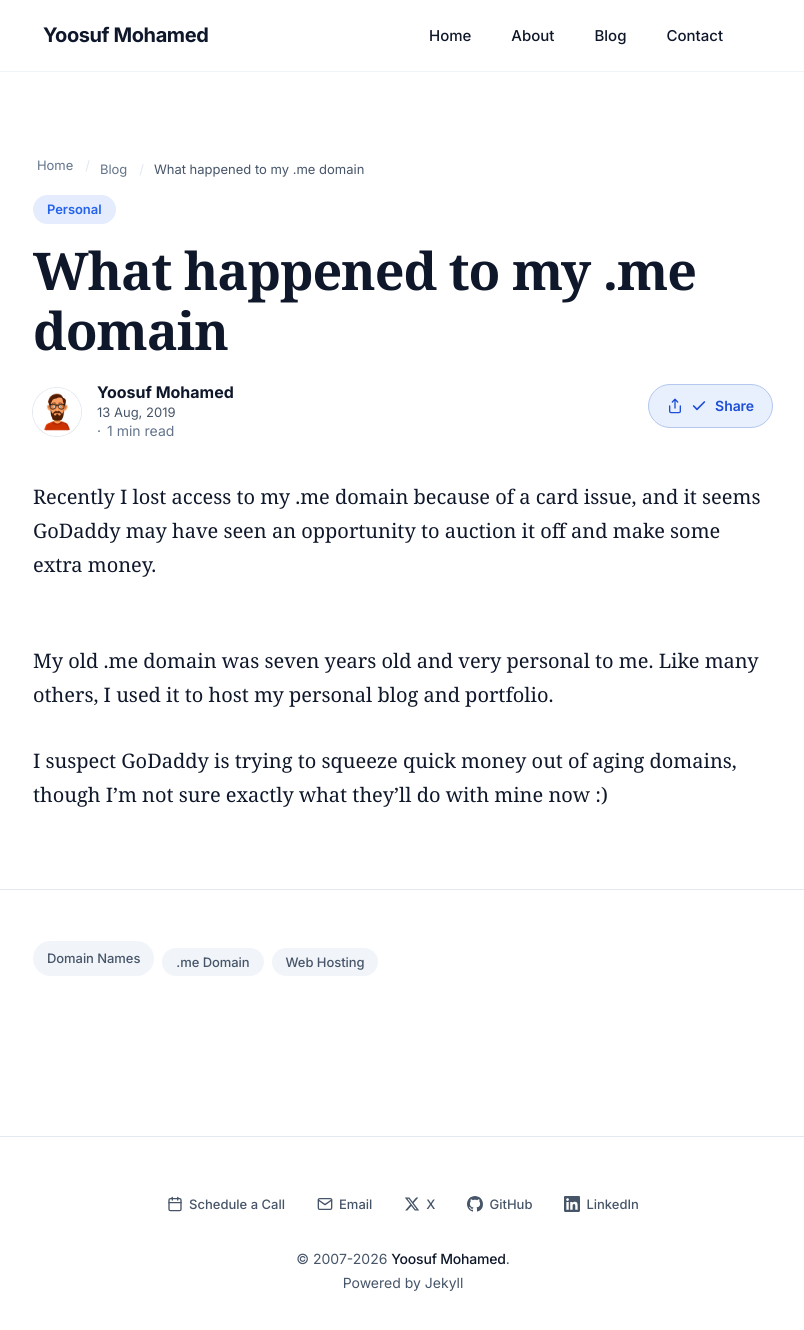
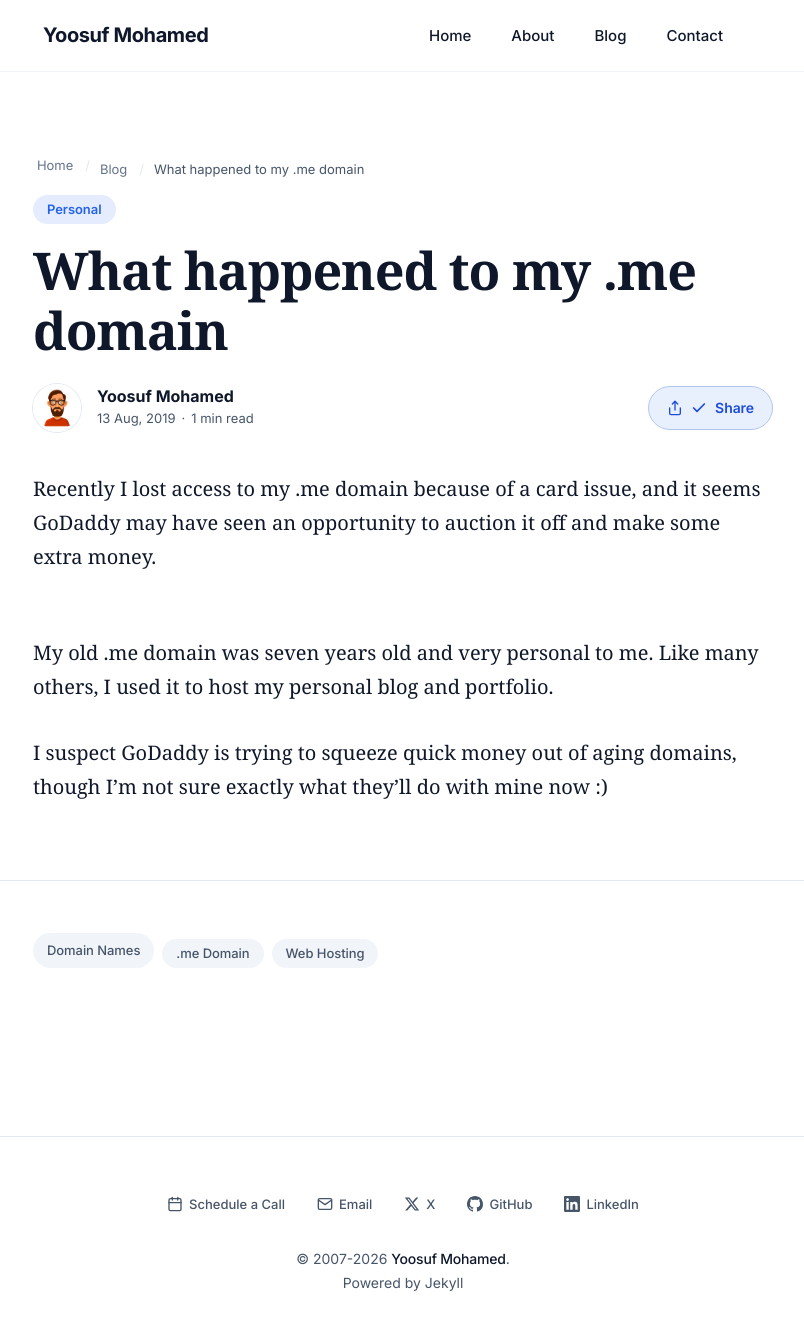
Before and after one commit to yoosuf/yoosuf.github.io, a Jekyll site: the page built from _posts/2019-08-13-what-happend-to-my-dot-me-domain.md, in a window 1280 px wide and 1343 px high. Shown: the top 1330 px of the window, without its empty margins (237-1041 px from the left). Built offline with Jekyll 4.4.1, drawn with Linux system fonts in a browser that asks for light colours.

Commit message:
Fix article byline meta alignment

```diff
--- a/_layouts/post.html
+++ b/_layouts/post.html
@@ -36,6 +36,7 @@ layout: default
           </span>
           {% endif %}
 
+          <div class="byline-meta-details">
             <time
               class="byline-meta-date"
               datetime="{{ page.date | date_to_xmlschema }}"
@@ -48,6 +49,7 @@ layout: default
             <span class="byline-meta-reading">
               {% include reading-time.html content=page.content %}
             </span>
+          </div>
         </div>
       </div>
       <button
--- a/_sass/_article.scss
+++ b/_sass/_article.scss
@@ -534,7 +534,7 @@ iframe.instagram-media {
 }
 .article-share {
 	flex-shrink: 0;
-	align-self: flex-start;
+	align-self: center;
 	display: inline-flex;
 	align-items: center;
 	justify-content: center;
@@ -633,6 +633,16 @@ iframe.instagram-media {
 		margin: 0 2px;
 	}
 }
+.byline-meta-details {
+	display: flex;
+	align-items: center;
+	flex-wrap: wrap;
+	gap: 6px;
+	margin-top: 2px;
+	font-size: 1.3rem;
+	line-height: 1.4;
+	color: var(--color-midgrey);
+}
 .byline-meta-reading {
 	display: inline-flex;
 	align-items: center;
@@ -684,11 +694,9 @@ iframe.instagram-media {
 	}
 }
 .byline-meta-date {
-	display: block;
-	margin-top: 2px;
 	font-size: 1.3rem;
 	font-weight: 400;
-	color: var(--color-midgrey);
+	color: inherit;
 }
 .author-avatar {
 	display: block;
```
Lines whose indentation alone changed are shown as unchanged.
